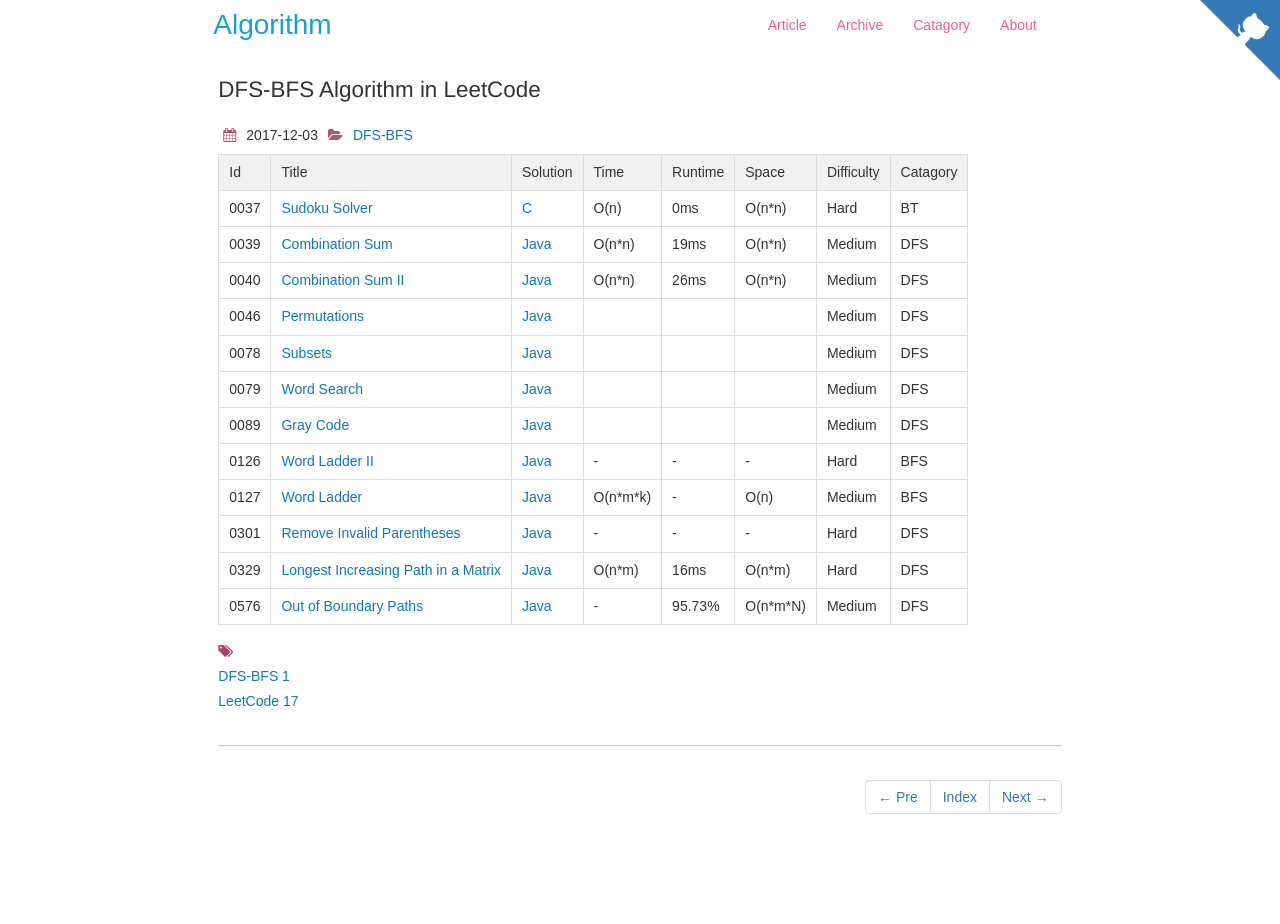
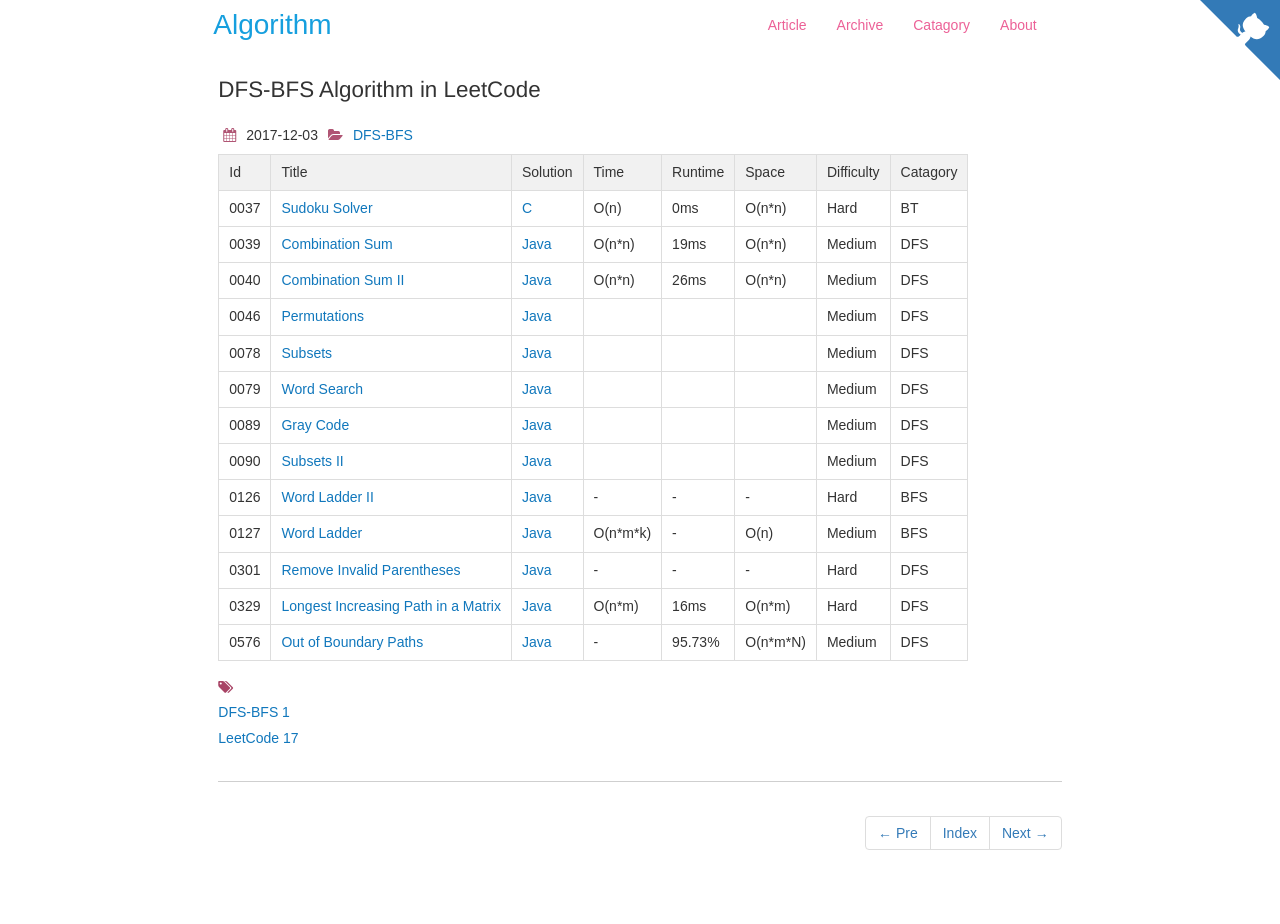
Before and after one commit to dunso/algorithm, a Jekyll site: the page built from docs/_posts/2017-12-03-DFS-BFS.md, in a window 1280 px wide. Built offline with Jekyll 4.4.1, drawn with Linux system fonts in a browser that asks for light colours; nearby versions of some CDN libraries; before the commit the page ends 900 px from its top, so only the background shows below that.

Commit message:
Add index of LeetCode0090.java to docs

```diff
--- a/docs/_posts/2017-12-03-DFS-BFS.md
+++ b/docs/_posts/2017-12-03-DFS-BFS.md
@@ -19,6 +19,7 @@
 |0078|[Subsets](https://leetcode.com/problems/subsets/) | [Java](https://e.srl/leetcode-78/)  ||||  Medium |DFS|
 |0079|[Word Search](https://leetcode.com/problems/word-search/) | [Java](https://e.srl/leetcode-79/)  ||||  Medium |DFS|
 |0089|[Gray Code](https://leetcode.com/problems/gray-code) | [Java](https://e.srl/leetcode-89/)  ||||  Medium |DFS|
+|0090|[Subsets II](https://leetcode.com/problems/subsets-ii) | [Java](https://e.srl/leetcode-90/)  ||||  Medium |DFS|
 |0126|[Word Ladder II](https://leetcode.com/problems/word-ladder-ii/) | [Java](https://e.srl/leetcode-126/)  |-|-|-|  Hard |BFS|
 |0127|[Word Ladder](https://leetcode.com/problems/word-ladder/) | [Java](https://e.srl/leetcode-127/)  | O(n\*m\*k) |-| O(n)  |  Medium |BFS|
 |0301|[Remove Invalid Parentheses](https://leetcode.com/problems/remove-invalid-parentheses) | [Java](https://e.srl/leetcode-301/)  | - | - | - | Hard |DFS|
```
